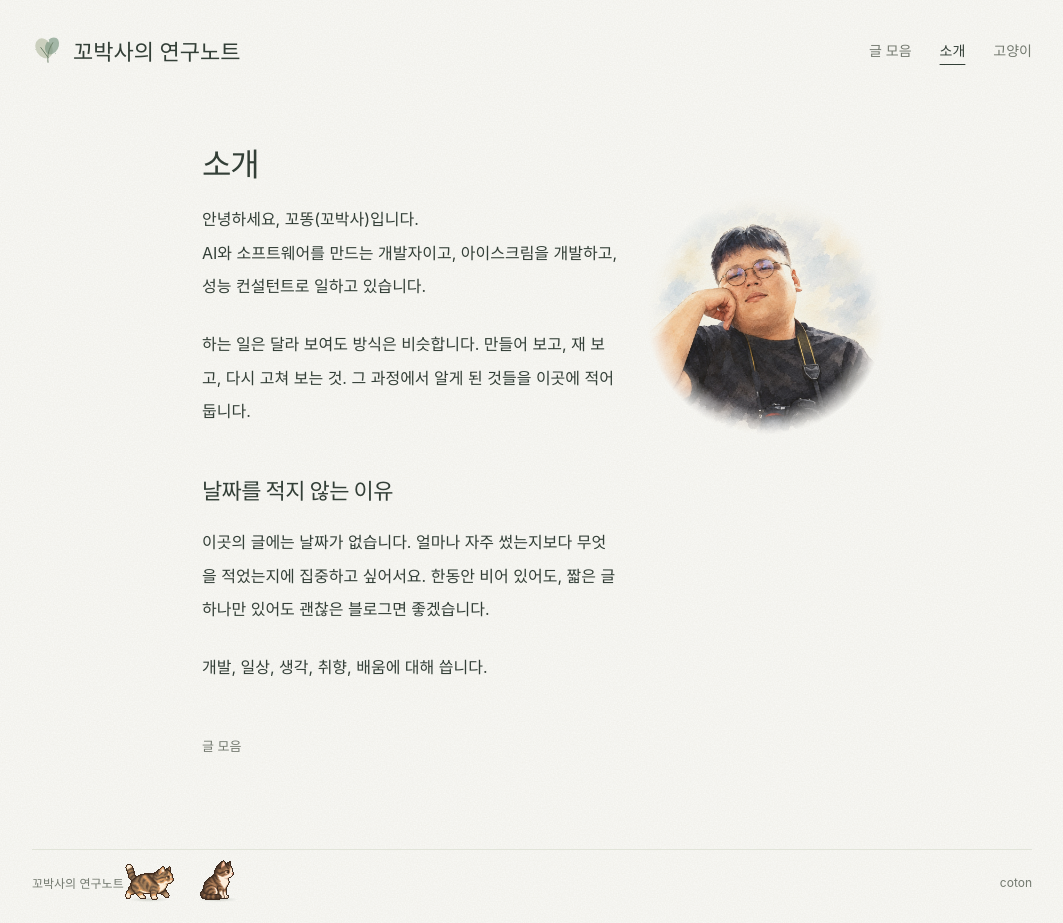
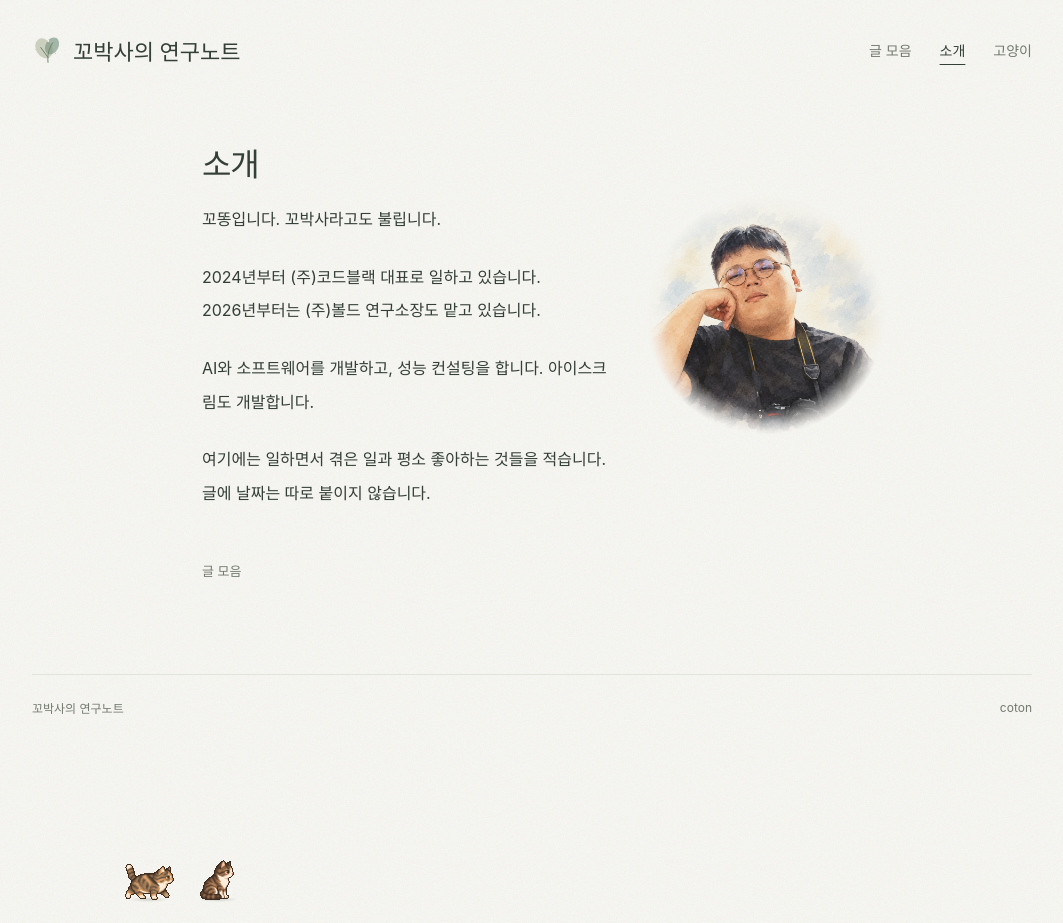
Before and after one commit to dr-coton/dr-coton.github.io, a Jekyll site: the page built from about.html, in a window 1280 px wide. Shown: the whole page, without its empty margins (108-1171 px from the left). Built offline with Jekyll 4.4.1, drawn with Linux system fonts in a browser that asks for light colours; after the commit the page ends 900 px from its top, so only the background shows below that.

Commit message:
Polish blog copy and update current roles

```diff
--- a/_config.yml
+++ b/_config.yml
@@ -1,6 +1,6 @@
 title: 꼬박사의 연구노트
 author: coton
-description: AI·소프트웨어 개발자이자 아이스크림 개발자, 성능 컨설턴트 꼬똥(꼬박사)이 만들고, 재고, 맛보며 배운 것을 적어둡니다.
+description: 꼬똥(꼬박사)의 블로그. AI와 소프트웨어 개발, 성능 컨설팅, 아이스크림과 일상 이야기.
 url: https://dr-coton.com
 baseurl: ""
 lang: ko
--- a/about.html
+++ b/about.html
@@ -7,11 +7,10 @@
   <h1>소개</h1>
   <img class="about-profile" src="{{ '/assets/profile.jpg' | relative_url }}" width="900" height="900" alt="꼬똥(꼬박사)의 수채화 프로필 그림">
   <div class="prose">
-    <p>안녕하세요, 꼬똥(꼬박사)입니다.<br>AI와 소프트웨어를 만드는 개발자이고, 아이스크림을 개발하고, 성능 컨설턴트로 일하고 있습니다.</p>
-    <p>하는 일은 달라 보여도 방식은 비슷합니다. 만들어 보고, 재 보고, 다시 고쳐 보는 것. 그 과정에서 알게 된 것들을 이곳에 적어둡니다.</p>
-    <h2>날짜를 적지 않는 이유</h2>
-    <p>이곳의 글에는 날짜가 없습니다. 얼마나 자주 썼는지보다 무엇을 적었는지에 집중하고 싶어서요. 한동안 비어 있어도, 짧은 글 하나만 있어도 괜찮은 블로그면 좋겠습니다.</p>
-    <p>개발, 일상, 생각, 취향, 배움에 대해 씁니다.</p>
+    <p>꼬똥입니다. 꼬박사라고도 불립니다.</p>
+    <p>2024년부터 (주)코드블랙 대표로 일하고 있습니다.<br>2026년부터는 (주)볼드 연구소장도 맡고 있습니다.</p>
+    <p>AI와 소프트웨어를 개발하고, 성능 컨설팅을 합니다. 아이스크림도 개발합니다.</p>
+    <p>여기에는 일하면서 겪은 일과 평소 좋아하는 것들을 적습니다. 글에 날짜는 따로 붙이지 않습니다.</p>
   </div>
   <a class="back-link" href="{{ '/' | relative_url }}">글 모음</a>
 </article>
--- a/index.html
+++ b/index.html
@@ -3,8 +3,8 @@
 ---
 <section class="intro" aria-labelledby="intro-title">
   <div class="intro-copy">
-    <h1 id="intro-title">AI와 소프트웨어, 아이스크림,<br>성능에 대해 씁니다.</h1>
-    <p class="intro-description">꼬똥(꼬박사)의 블로그입니다.<br>개발과 컨설팅을 하며 배운 것을 정리합니다.</p>
+    <h1 id="intro-title">꼬박사의 연구노트</h1>
+    <p class="intro-description">꼬똥입니다. 꼬박사라고도 불립니다.<br>일하면서 겪은 일, 평소 좋아하는 것들을 적습니다.</p>
   </div>
   <img class="intro-landscape" src="{{ '/assets/watercolor.svg' | relative_url }}" width="1536" height="1024" alt="" fetchpriority="high">
 </section>
```
